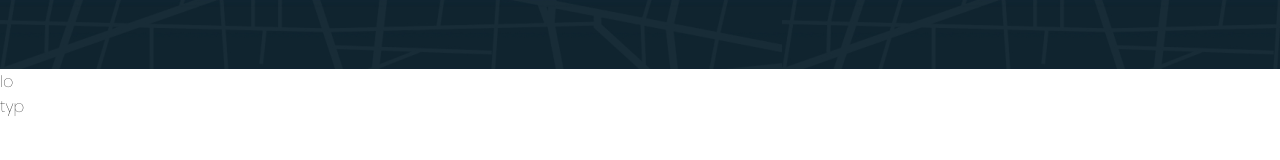
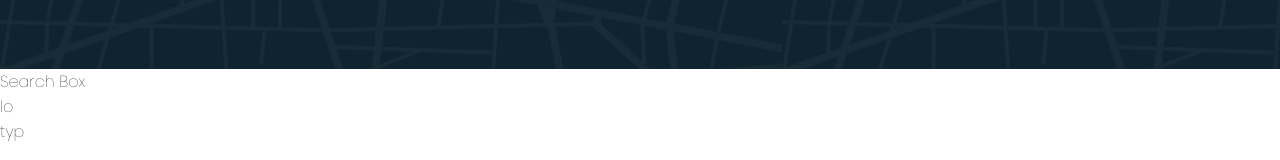
Before and after one commit to JahanzebNaqvi/VirgateProject, a React (Create React App) app in the folder src/: page / in a window 1280 px wide. Shown: the part 311-471 px from the top of the page. Built offline with nearby package versions, Linux system fonts and the light colour scheme; the HTML template or start-up script is replaced by a standard one.

Commit message:
Fonts Awesome Library Added

```diff
--- a/src/App.js
+++ b/src/App.js
@@ -1,7 +1,11 @@
 import React from 'react';
 import Header from './Header'
+import './App.css';
+import { library } from '@fortawesome/fontawesome-svg-core';
+import { faEnvelope, faKey,faSearch } from '@fortawesome/free-solid-svg-icons';
 import SearchBox from './SearchBox'
-import './App.css';
+
+library.add(faEnvelope, faKey,faSearch);
 
 class App extends React.Component {
   render() {
--- a/src/Header/Navigation.js
+++ b/src/Header/Navigation.js
@@ -2,9 +2,8 @@
 import Nav from 'react-bootstrap/Nav';
 import Row from 'react-bootstrap/Row';
 import Col from 'react-bootstrap/Col';
-
-// import { facoffee } from "@fortawesome/free-solid-svg-icons";
-// import { FontAwesomeIcon } from "@fortawesome/react-fontawesome";
+// import { faEnvelope, faKey } from '@fortawesome/free-solid-svg-icons';
+import { FontAwesomeIcon } from "@fortawesome/react-fontawesome";
 class Navigation extends React.Component {
     render() {
         return (
@@ -23,8 +22,8 @@
                             <Nav.Link className="DarkNavy" eventKey="Client Login">Client Login</Nav.Link>
                         </Nav.Item>
                         <Nav.Item>
-                            <Nav.Link className="DarkNavy" eventKey="Search">Search</Nav.Link>
-                            {/* <FontAwesomeIcon icon="coffee" /> */}
+                            <Nav.Link className="DarkNavy" eventKey="Search"><FontAwesomeIcon icon="search" /></Nav.Link>
+
                         </Nav.Item>
                         {/* <Nav.Item>
     <Nav.Link eventKey="disabled" disabled>
--- a/src/SearchBox/TextSearchField.js
+++ b/src/SearchBox/TextSearchField.js
@@ -5,6 +5,7 @@
   render() {
     return (
       <>
+      <label> Search Box</label>
       <FormText/>
       </>
     )
```
